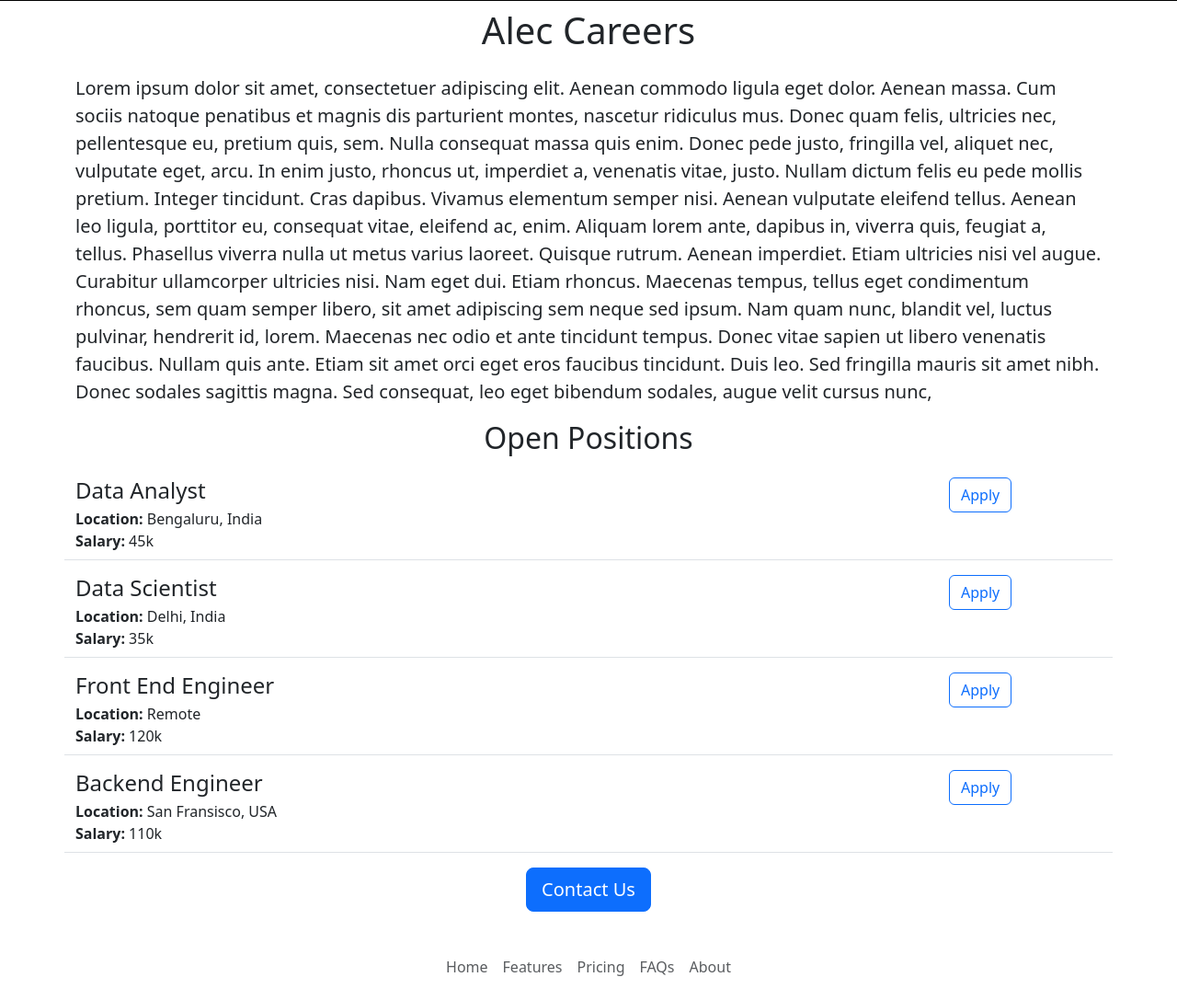
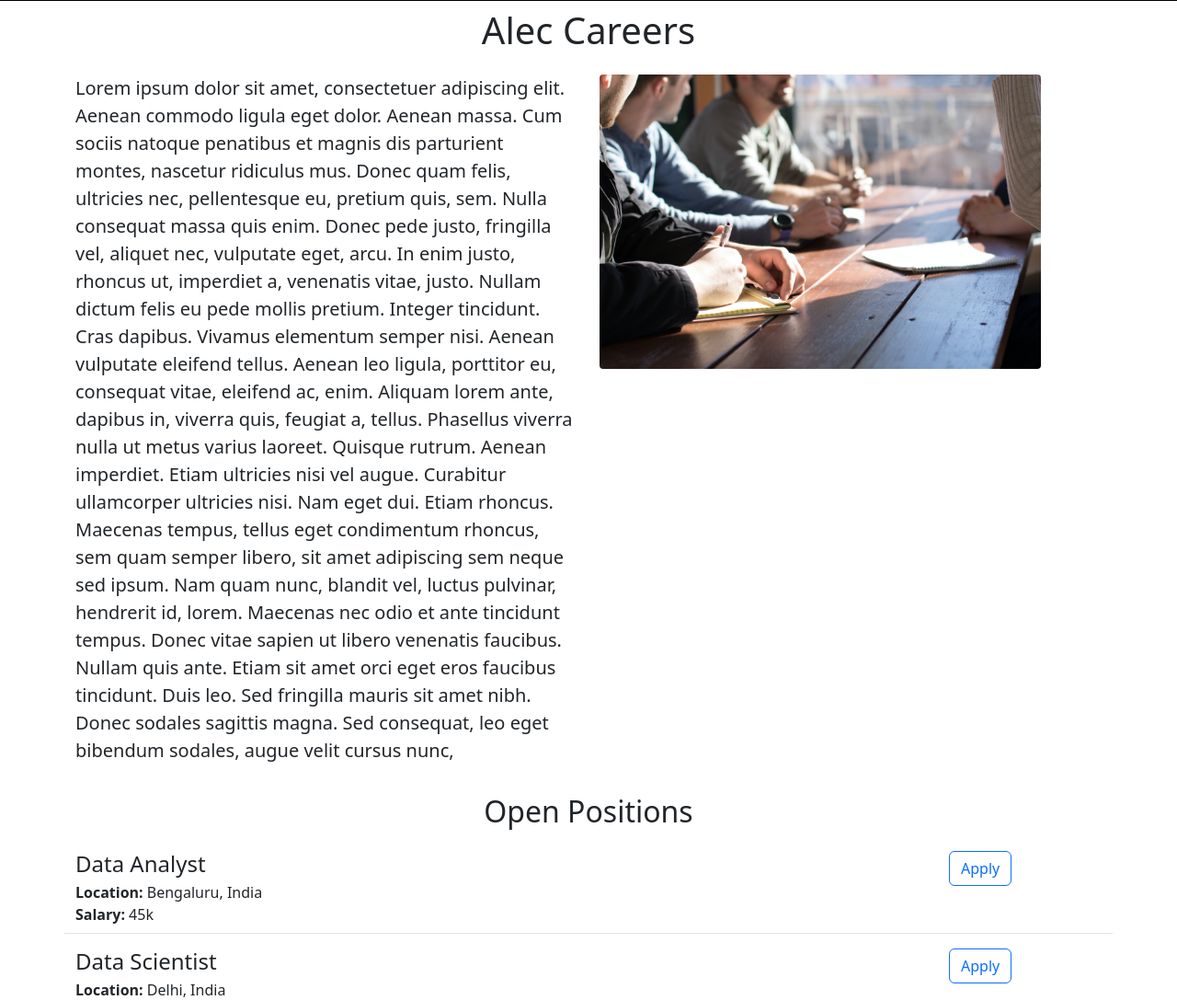
Before and after one commit to AlecGabriel/alecs-careers-website, a Flask app: page / in a window 1280 px wide. Shown: the part 454-1541 px from the top of the page at 92% size. Run offline with Flask 3, Linux system fonts and the light colour scheme.

Commit message:
Added image to homepage.

```diff
--- a/templates/home.html
+++ b/templates/home.html
@@ -19,9 +19,16 @@
     <img class='img-fluid' id='banner' src=static/header.jpeg height='320'>
     <div class='container'>
       <h1 class='text-center mt-2 mb-4'>{{company_name}} Careers</h1>
-      <p class='lead'>
+        <div class='row' style='margin-bottom:16px'>
+          <div class='col-6'>
+            <p class='lead'>
         Lorem ipsum dolor sit amet, consectetuer adipiscing elit. Aenean commodo ligula eget dolor. Aenean massa. Cum sociis natoque penatibus et magnis dis parturient montes, nascetur ridiculus mus. Donec quam felis, ultricies nec, pellentesque eu, pretium quis, sem. Nulla consequat massa quis enim. Donec pede justo, fringilla vel, aliquet nec, vulputate eget, arcu. In enim justo, rhoncus ut, imperdiet a, venenatis vitae, justo. Nullam dictum felis eu pede mollis pretium. Integer tincidunt. Cras dapibus. Vivamus elementum semper nisi. Aenean vulputate eleifend tellus. Aenean leo ligula, porttitor eu, consequat vitae, eleifend ac, enim. Aliquam lorem ante, dapibus in, viverra quis, feugiat a, tellus. Phasellus viverra nulla ut metus varius laoreet. Quisque rutrum. Aenean imperdiet. Etiam ultricies nisi vel augue. Curabitur ullamcorper ultricies nisi. Nam eget dui. Etiam rhoncus. Maecenas tempus, tellus eget condimentum rhoncus, sem quam semper libero, sit amet adipiscing sem neque sed ipsum. Nam quam nunc, blandit vel, luctus pulvinar, hendrerit id, lorem. Maecenas nec odio et ante tincidunt tempus. Donec vitae sapien ut libero venenatis faucibus. Nullam quis ante. Etiam sit amet orci eget eros faucibus tincidunt. Duis leo. Sed fringilla mauris sit amet nibh. Donec sodales sagittis magna. Sed consequat, leo eget bibendum sodales, augue velit cursus nunc,
       </p>
+      </div>
+        <div class='d-none d-md-block col-md-6'>
+          <img src="static/people.jpg" style='height:320px;border-radius:4px;'>
+        </div>
+      </div>
       <h2 class='text-center mt-2 mb-4'>Open Positions</h2>
       <div>
         {% for job in jobs %}
@@ -31,7 +38,6 @@
       <div class='text-center'>
       <button class='btn btn-primary btn-lg'>Contact Us</button>
       </div>
-    </div>
     {% include 'footer.html' %}
   </body>
 </html>
```
Also changed, not shown: static/people.jpg (added).
